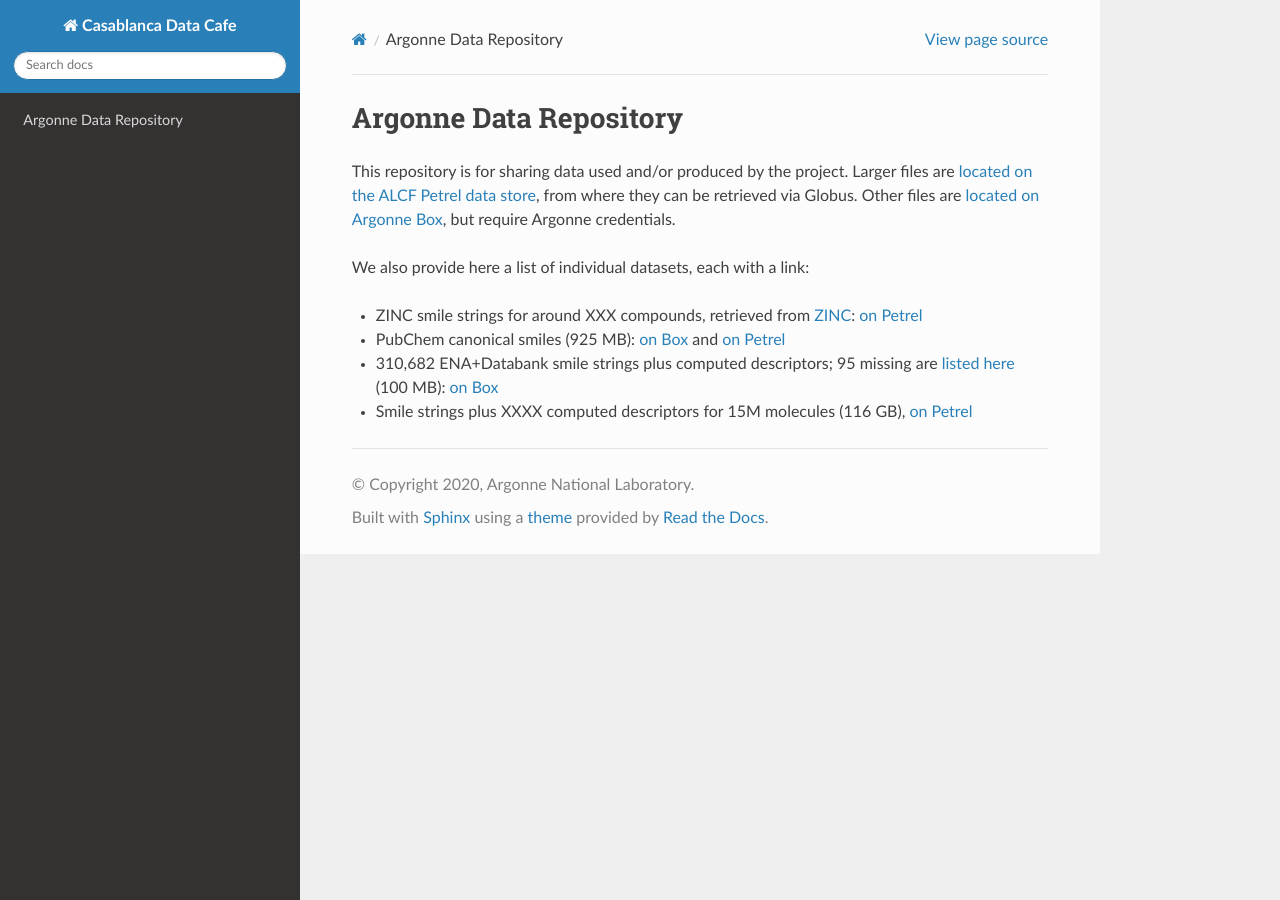
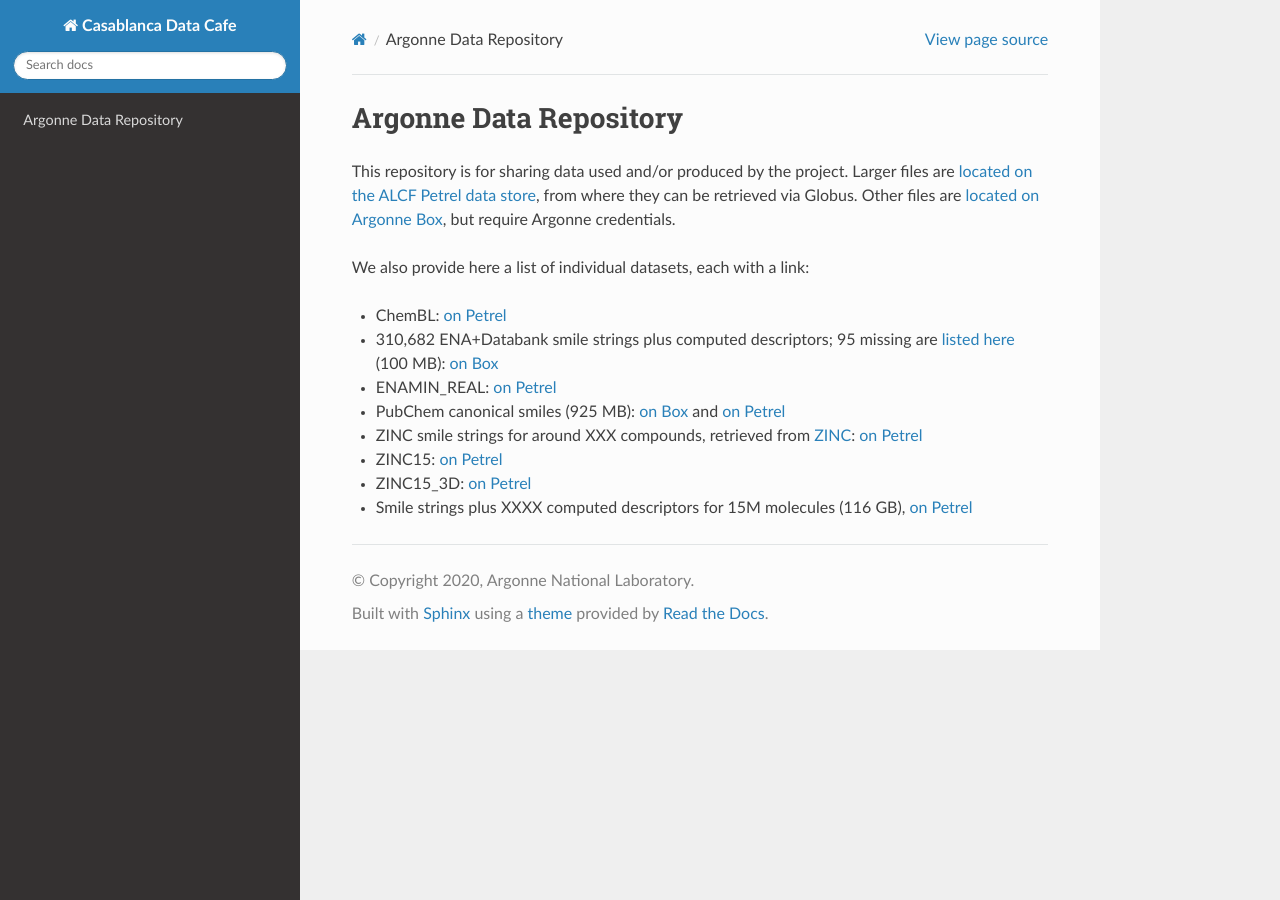
Before and after one commit to 2019-ncovgroup/2019-nCoVdata, a Sphinx documentation site: the page built from docs/index.rst, in a window 1280 px wide. Built offline with Sphinx 7.4.7 and the Read the Docs theme 2.0.0, drawn with Linux system fonts in a browser that asks for light colours.

Commit message:
added some more data

```diff
--- a/docs/index.rst
+++ b/docs/index.rst
@@ -10,10 +10,18 @@ This repository is for sharing data used and/or produced by the project. Larger
 
 We also provide here a list of individual datasets, each with a link:
 
-* ZINC smile strings for around XXX compounds, retrieved from `ZINC <http://zinc.docking.org/>`_: `on Petrel <https://2019-ncov.e.globus.org/databases/ZINC/index.html>`_
+* ChemBL: `on Petrel <https://app.globus.org/file-manager?origin_id=a386b552-6086-11ea-9688-0e56c063f437&origin_path=%2Fdatabases%2FChEMBL%2F>`_
+
+* 310,682 ENA+Databank smile strings plus computed descriptors; 95 missing are `listed here <https://app.globus.org/file-manager?origin_id=a386b552-6086-11ea-9688-0e56c063f437&origin_path=%2Fdata%2F>`_ (100 MB): `on Box <https://anl.app.box.com/file/630951461406>`_
+
+* ENAMIN_REAL: `on Petrel <https://app.globus.org/file-manager?origin_id=a386b552-6086-11ea-9688-0e56c063f437&origin_path=%2Fdatabases%2FENAMIN_REAL%2F>`_
 
 * PubChem canonical smiles (925 MB): `on Box <https://anl.app.box.com/file/631539842091>`_ and `on Petrel <https://app.globus.org/file-manager?origin_id=a386b552-6086-11ea-9688-0e56c063f437&origin_path=%2Fdata%2F>`_
 
-* 310,682 ENA+Databank smile strings plus computed descriptors; 95 missing are `listed here <https://app.globus.org/file-manager?origin_id=a386b552-6086-11ea-9688-0e56c063f437&origin_path=%2Fdata%2F>`_ (100 MB): `on Box <https://anl.app.box.com/file/630951461406>`_
+* ZINC smile strings for around XXX compounds, retrieved from `ZINC <http://zinc.docking.org/>`_: `on Petrel <https://2019-ncov.e.globus.org/databases/ZINC/index.html>`_
+
+* ZINC15: `on Petrel <https://app.globus.org/file-manager?origin_id=a386b552-6086-11ea-9688-0e56c063f437&origin_path=%2Fdatabases%2FZINC15%2F>`_
+
+* ZINC15_3D: `on Petrel <https://app.globus.org/file-manager?origin_id=a386b552-6086-11ea-9688-0e56c063f437&origin_path=%2Fdatabases%2FZINC15_3D%2F>`_
 
 * Smile strings plus XXXX computed descriptors for 15M molecules (116 GB), `on Petrel <https://app.globus.org/file-manager?origin_id=a386b552-6086-11ea-9688-0e56c063f437&origin_path=%2Fdata%2F>`_
```
